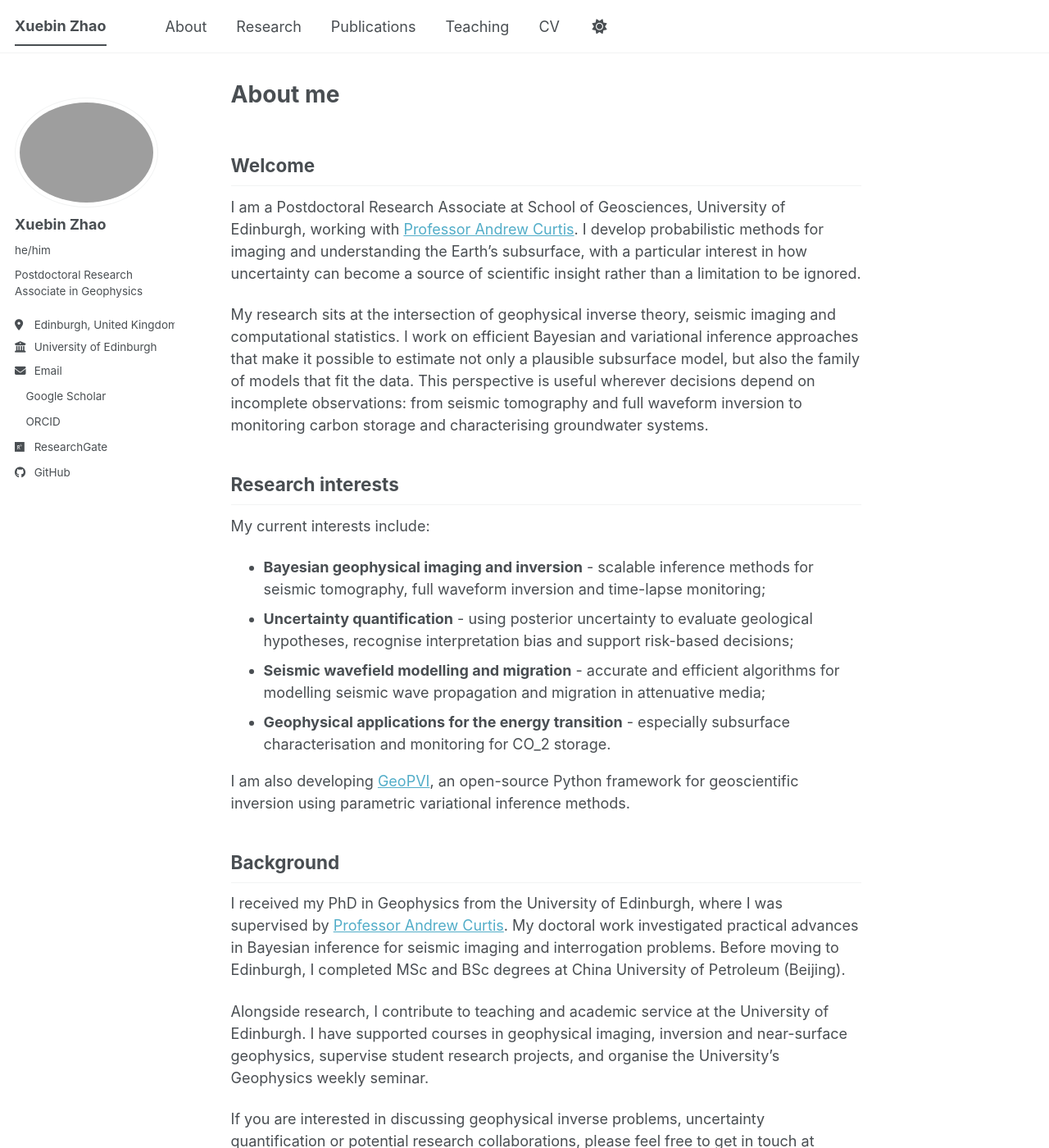
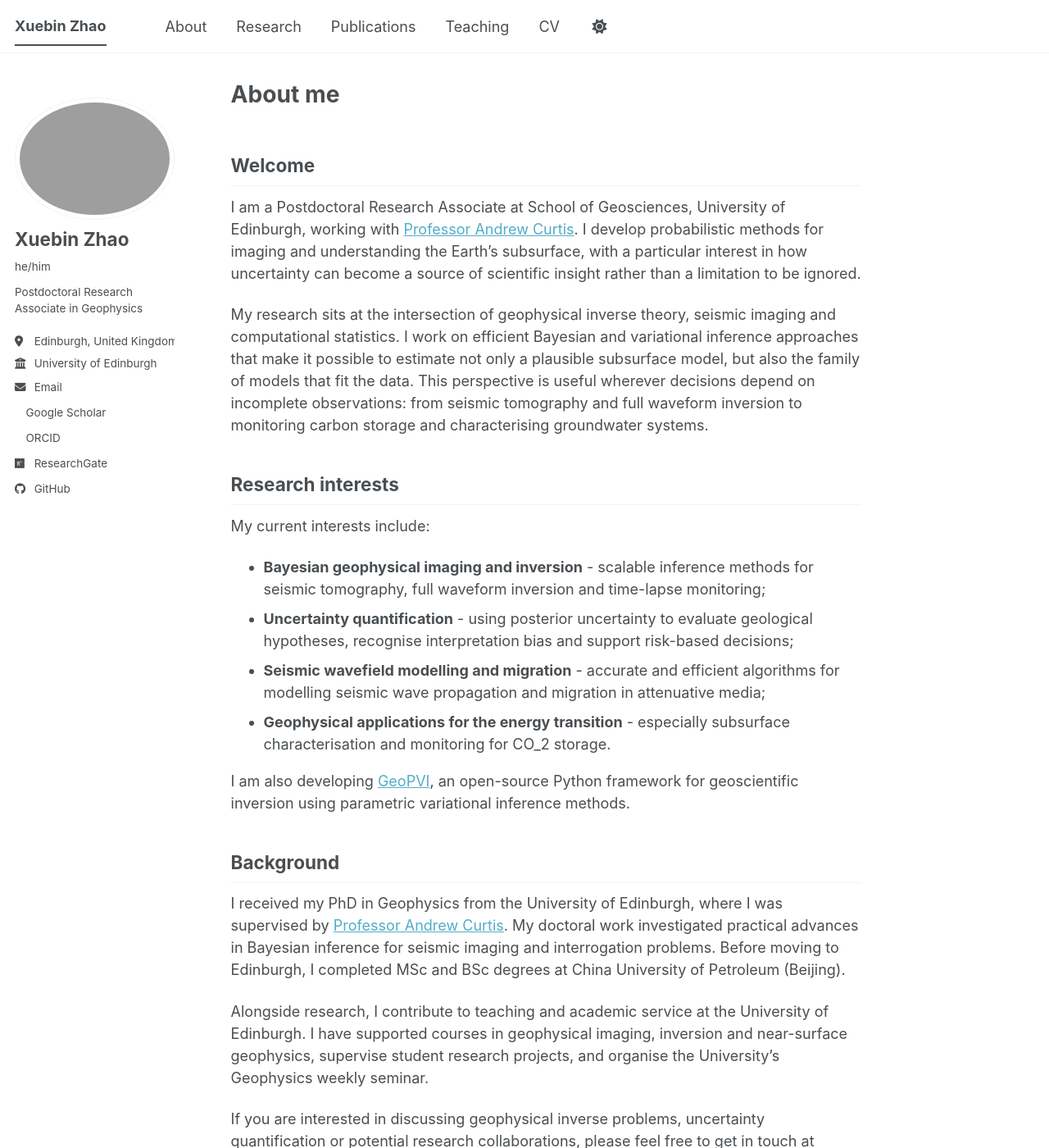
Before and after one commit to XuebinZhaoZXB/xuebinzhaozxb.github.io, a Jekyll site: the page built from content/about.md, in a window 1280 px wide and 1400 px high. Shown: the whole window at 82% size. Built offline with Jekyll 4.4.1, drawn with Linux system fonts in a browser that asks for light colours; a style sheet for code colours, icons or effects is not loaded.

Commit message:
enlarge picture and name fountsize

```diff
--- a/assets/css/main.scss
+++ b/assets/css/main.scss
@@ -37,3 +37,14 @@
     "layout/sidebar",
     "layout/json_cv"
 ;
+
+/* Personal sidebar sizing */
+@include breakpoint($large) {
+  .sidebar .author__avatar img {
+    max-width: 220px;
+  }
+
+  .sidebar .author__name {
+    font-size: $type-size-4;
+  }
+}
```
